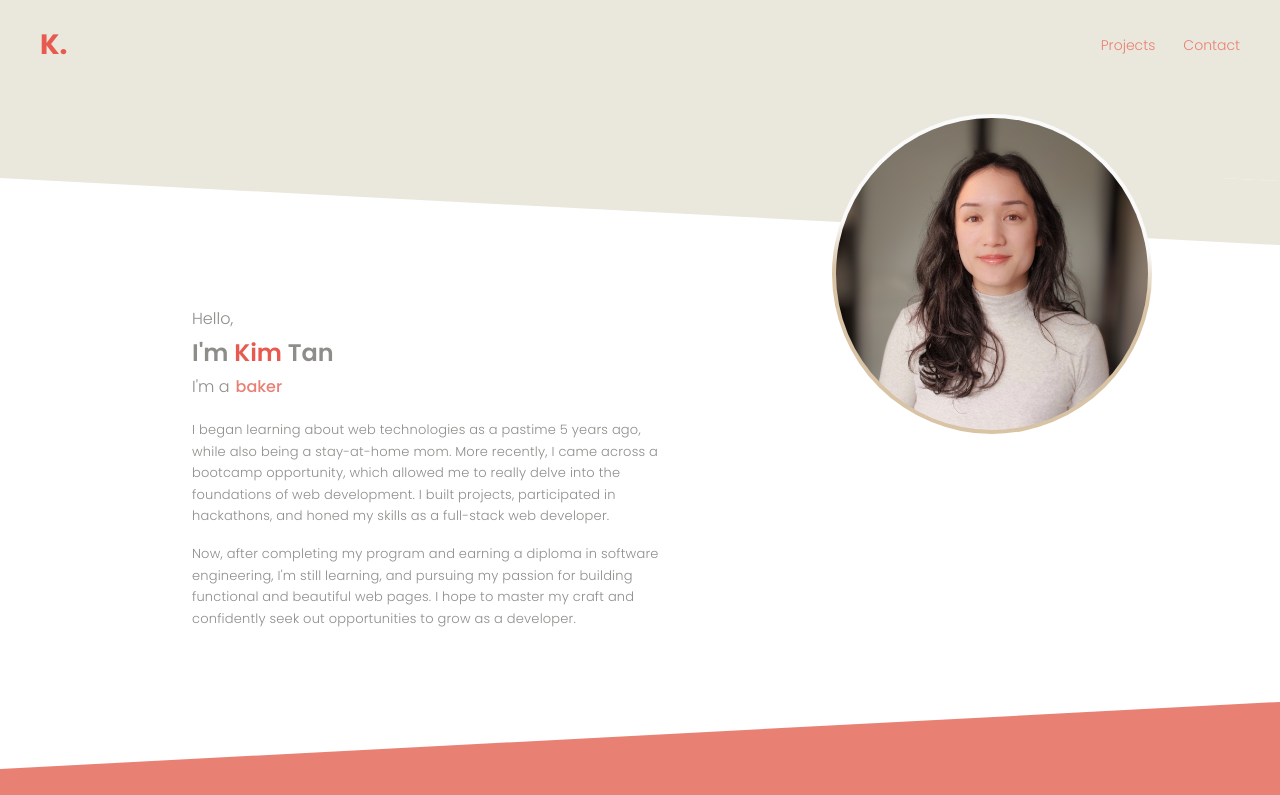
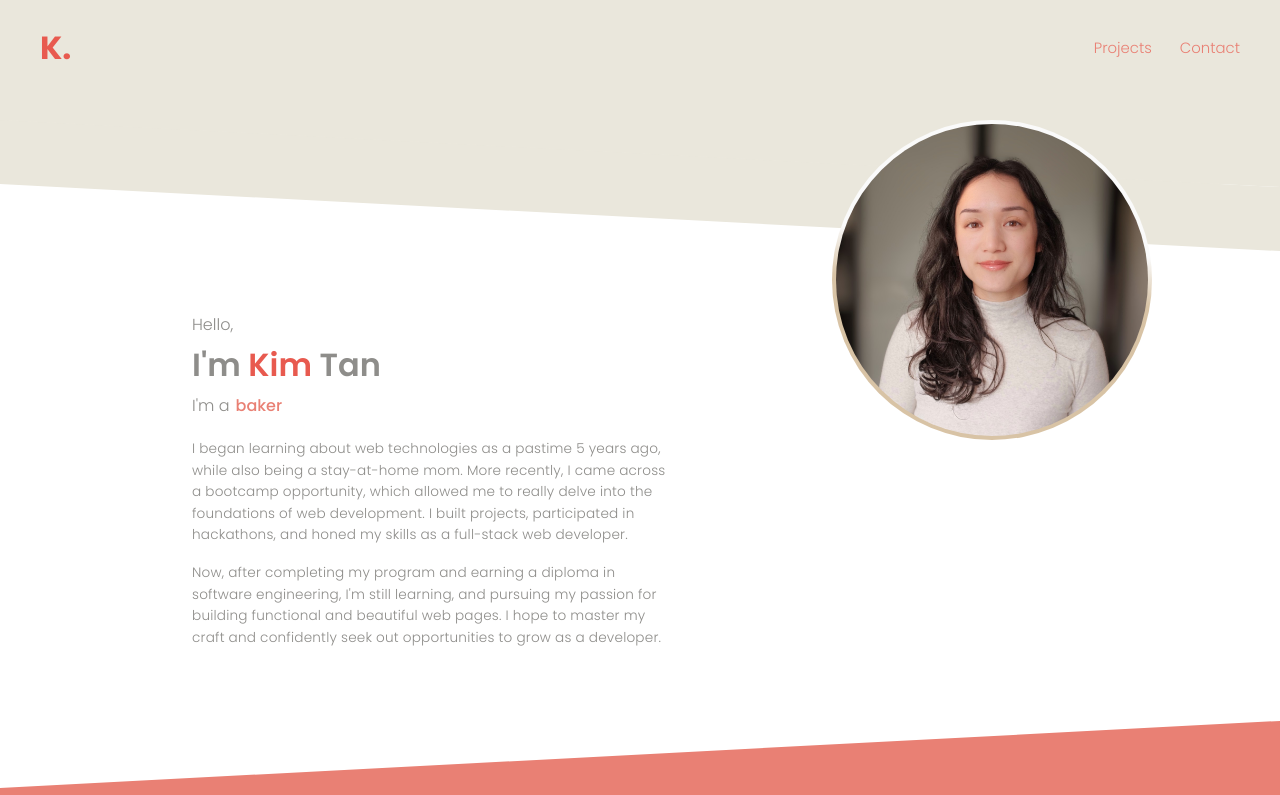
Before and after one commit to kimntan/portfolio, a React (Vite) app: page / in a window 1280 px wide. Shown: the top 795 px of the page. Built offline with nearby package versions, Linux system fonts and the light colour scheme.

Commit message:
Increase font size to be more ledgable.

```diff
--- a/src/styles/_font-size.scss
+++ b/src/styles/_font-size.scss
@@ -1,42 +1,42 @@
 @use './breakpoints' as *;
 
 @mixin page-title {
+  font-size: 1.75rem;
+  font-weight: 700;
+  @include tablet {
+    font-size: 2rem;
+  }
+}
+
+@mixin navlinks {
+  font-size: 0.85rem;
+  font-weight: 300;
+  &:hover {
+    font-weight: 500;
+  }
+  @include tablet {
+    font-size: 0.93rem;
+  }
+}
+
+@mixin section-heading {
+  font-size: 1.75rem;
+  font-weight: 600;
+  @include tablet {
+    font-size: 2rem;
+  }
+}
+
+@mixin subheading {
   font-size: 1.5rem;
-  font-weight: 700;
+  font-weight: 500;
   @include tablet {
     font-size: 1.75rem;
   }
 }
 
-@mixin navlinks {
-  font-size: 0.8125rem;
-  font-weight: 300;
-  &:hover {
-    font-weight: 500;
-  }
-  @include tablet {
-    font-size: 0.875rem;
-  }
-}
-
-@mixin section-heading {
-  font-size: 1.25rem;
-  font-weight: 600;
-  @include tablet {
-    font-size: 1.5rem;
-  }
-}
-
-@mixin subheading {
-  font-size: 1.25rem;
-  font-weight: 500;
-  @include tablet {
-    font-size: 1.5rem;
-  }
-}
-
 @mixin body-large {
-  font-size: 0.875rem;
+  font-size: 0.93rem;
   font-weight: 300;
   @include tablet {
     font-size: 1rem;
@@ -44,12 +44,12 @@
 }
 
 @mixin body-medium {
-  font-size: 0.75rem;
+  font-size: 0.8125rem;
   font-weight: 300;
   line-height: 1.25rem;
   letter-spacing: 0.1px;
   @include tablet {
-    font-size: 0.8125rem;
+    font-size: 0.85rem;
     letter-spacing: 0.2px;
     line-height: 1.35rem;
   }
--- a/src/styles/_mixins.scss
+++ b/src/styles/_mixins.scss
@@ -46,7 +46,10 @@
 }
 
 @mixin border-padding {
-  padding: 0.7rem;
+  padding: 1rem;
+  @include tablet {
+    padding: 1.5rem;
+  }
 }
 
 @mixin slant($origin, $deg, $top) {
```
